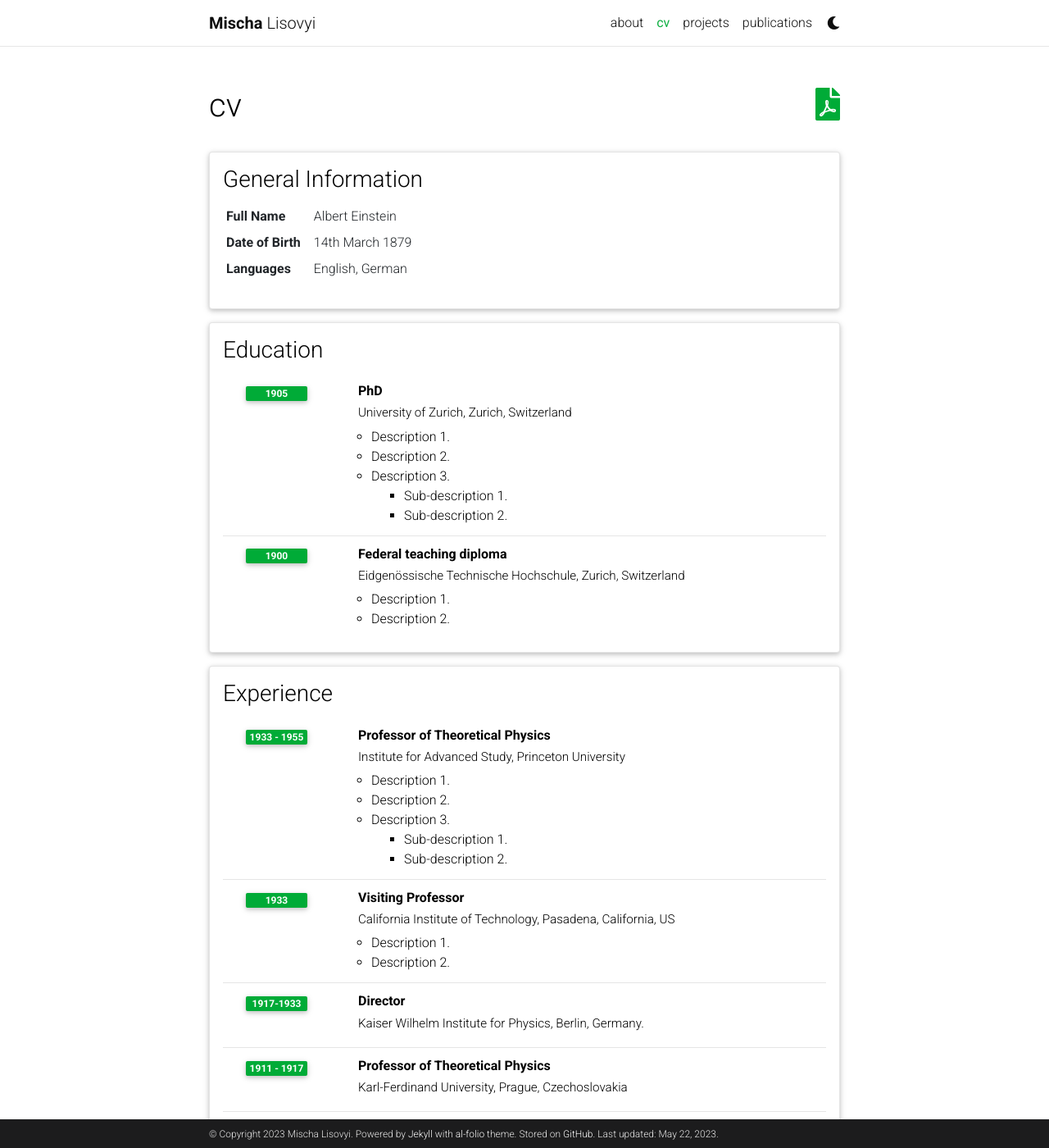
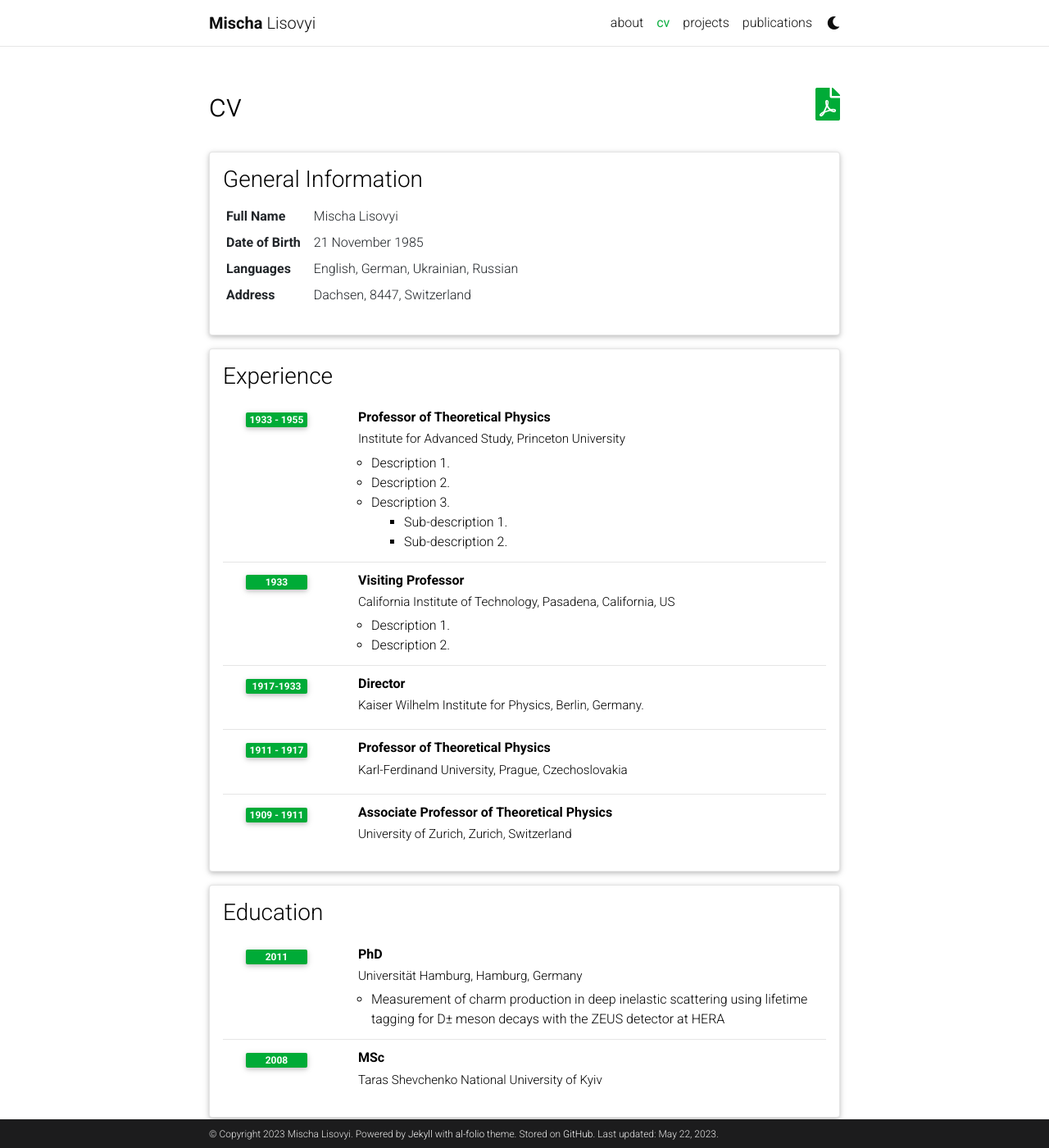
Before and after one commit to mlisovyi/mlisovyi.github.io, a Jekyll site: the page built from _pages/cv.md, in a window 1280 px wide and 1400 px high. Shown: the whole window at 82% size. Built offline with Jekyll 4.4.1, drawn with Linux system fonts in a browser that asks for light colours; comment, search, counter and statistics services are not loaded; a style sheet for code colours, icons or effects is not loaded.

Commit message:
general + Education CV

```diff
--- a/_data/cv.yml
+++ b/_data/cv.yml
@@ -2,31 +2,13 @@
   type: map
   contents:
     - name: Full Name
-      value: Albert Einstein
+      value: Mischa Lisovyi
     - name: Date of Birth
-      value: 14th March 1879
+      value: 21 November 1985
     - name: Languages
-      value: English, German
-
-- title: Education
-  type: time_table
-  contents:
-    - title: PhD
-      institution: University of Zurich, Zurich, Switzerland
-      year: 1905
-      description:
-        - Description 1.
-        - Description 2.
-        - title: Description 3.
-          contents:
-            - Sub-description 1.
-            - Sub-description 2.
-    - title: Federal teaching diploma
-      institution: Eidgenössische Technische Hochschule, Zurich, Switzerland
-      year: 1900
-      description:
-        - Description 1.
-        - Description 2.
+      value: English, German, Ukrainian, Russian
+    - name: Address
+      value: Dachsen, 8447, Switzerland
 
 - title: Experience
   type: time_table
@@ -60,6 +42,18 @@
     - title: Associate Professor of Theoretical Physics
       institution: University of Zurich, Zurich, Switzerland
       year: 1909 - 1911
+
+- title: Education
+  type: time_table
+  contents:
+    - title: PhD
+      institution: Universität Hamburg, Hamburg, Germany
+      year: 2011
+      description:
+        - Measurement of charm production in deep inelastic scattering using lifetime tagging for D± meson decays with the ZEUS detector at HERA
+    - title: MSc
+      institution: Taras Shevchenko National University of Kyiv
+      year: 2008
 
 - title: Open Source Projects
   type: time_table
```
